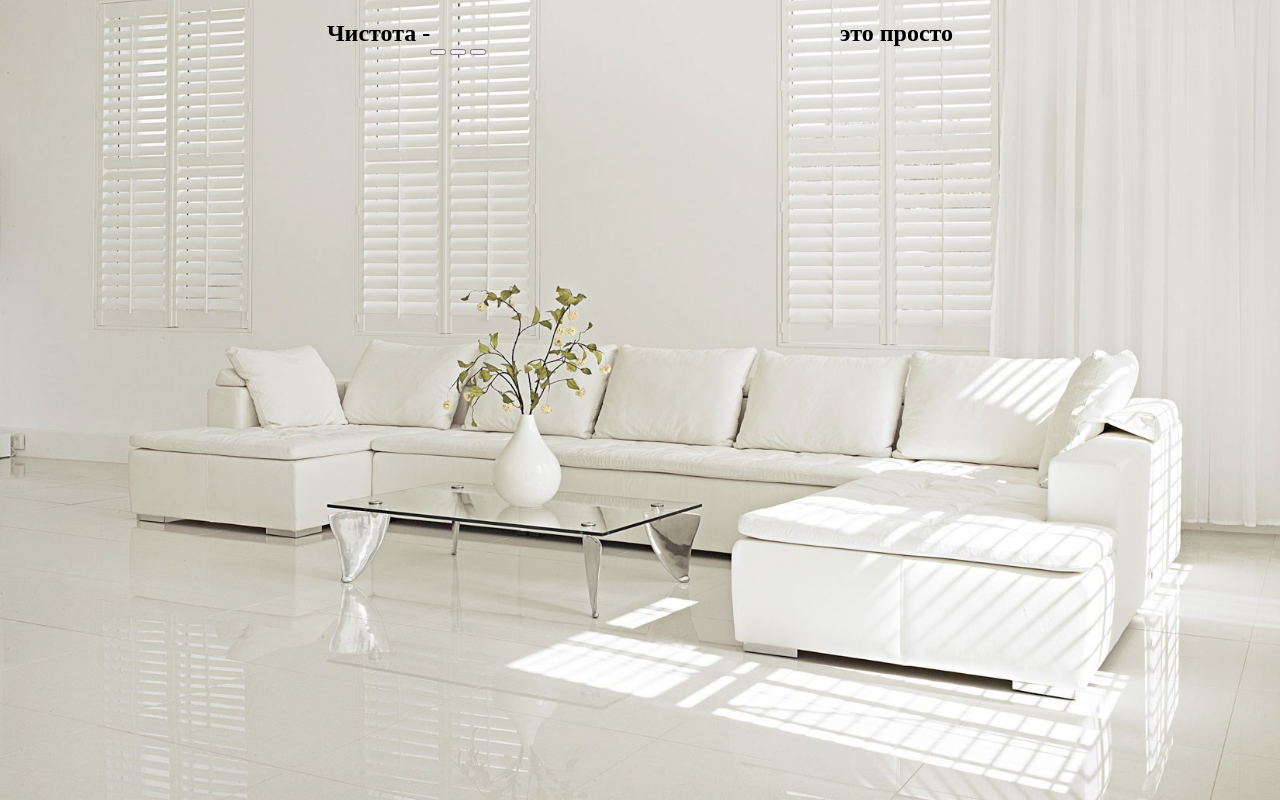
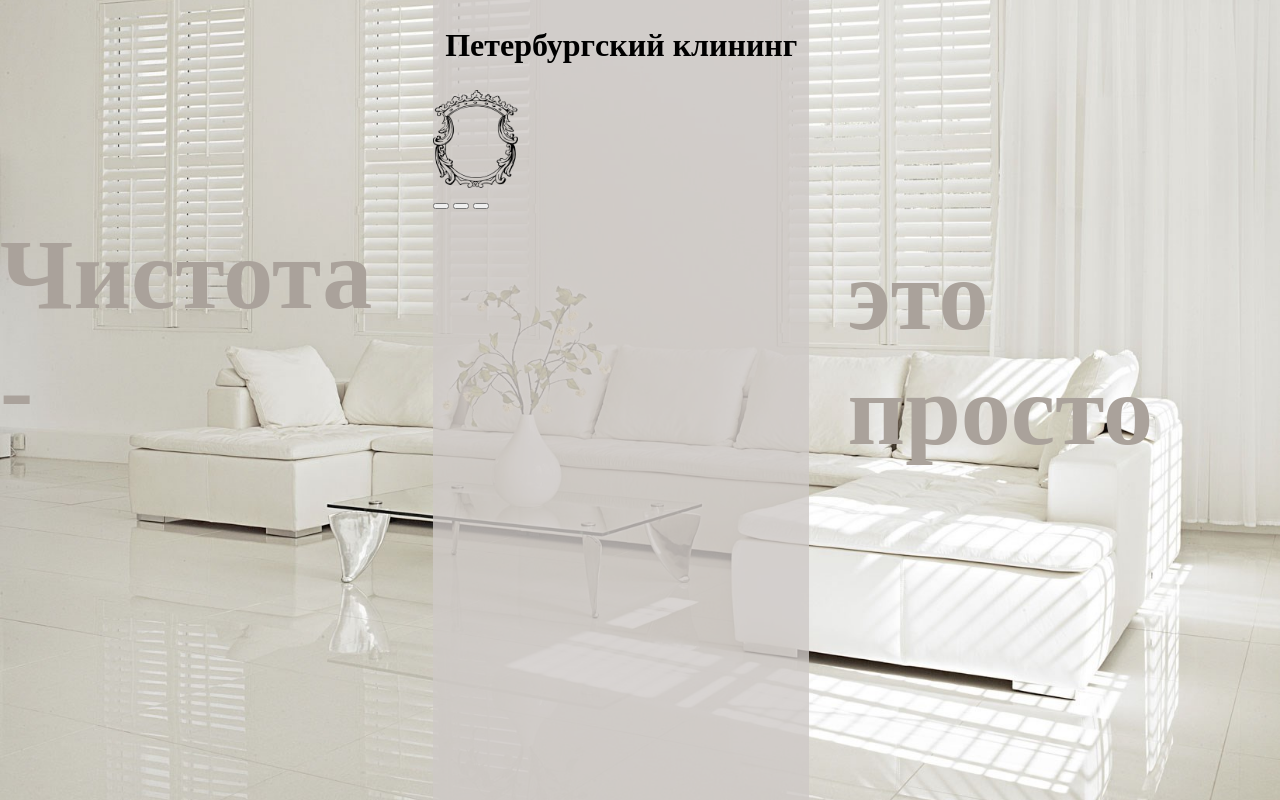
Before and after one commit to alex9043/alex9034.github.io, a plain HTML site: page index.html in a window 1280 px wide. Drawn offline with Linux system fonts and the light colour scheme.

Commit message:
working start

```diff
--- a/index.html
+++ b/index.html
@@ -13,8 +13,8 @@
             <h2>Чистота -</h2>
         </div>
         <div class="col" id="center">
-            <h1></h1>
-            <a href=""><img src="" alt=""></a>
+            <h1>Петербургский клининг</h1>
+            <a href="" class="logo_a"><img src="./icons/CoA.png" alt="logo"class="logo"></a>
             <div class="buttons">
                 <button class="menu"></button>
                 <button class="menu"></button>
--- a/style.css
+++ b/style.css
@@ -6,6 +6,7 @@ body {
     width: 100vw;
     height: 100vh;
     background: url('./img/main_bg.jpg') center center/cover no-repeat;
+    /* filter: blur(3px); */
     display: flex;
     justify-content: center;
 }
@@ -15,5 +16,28 @@ body {
 }
 
 #center {
+    background-color: rgba(207, 202, 199, 80%);
     width: 32%;
+    margin: 0 3%;
 }
+
+h1{
+    font-size:xx-large;
+    text-align: center;
+}
+
+h2{
+    font-size: 100px;
+    color: rgb(170, 162, 155);
+    margin: 55% auto;
+}
+
+.logo_a{
+    display: inline;
+    margin: 0 auto;
+}
+
+.logo{
+    width:  85px;
+    height: 98px;
+}
```
